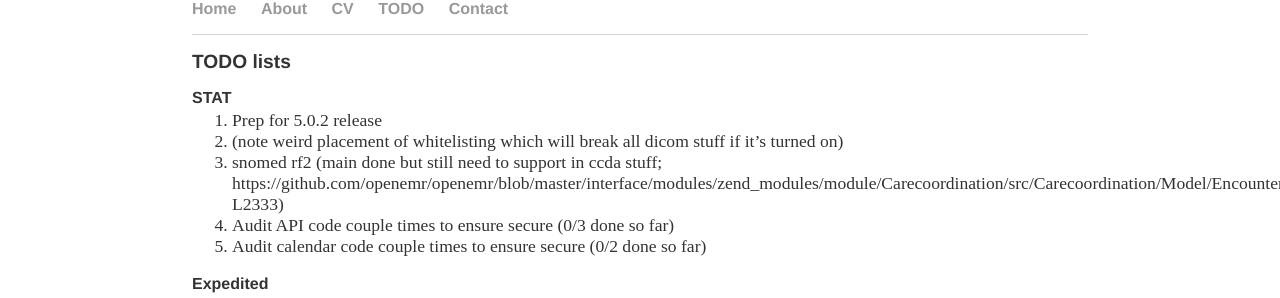
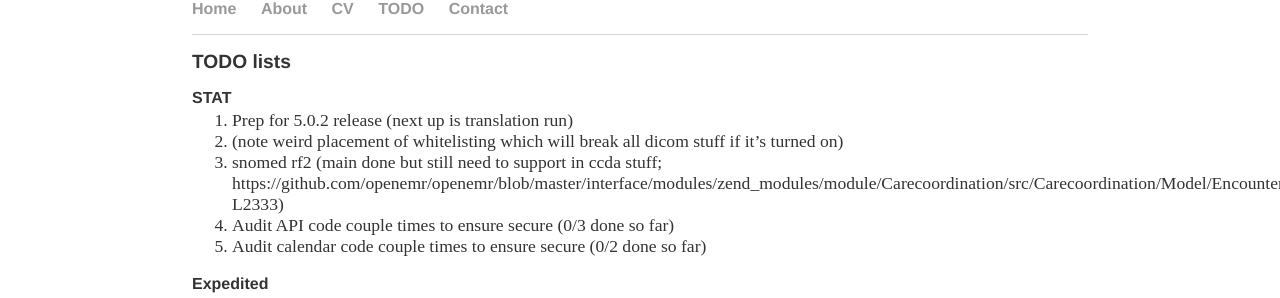
Before and after one commit to bradymiller/bradymiller.github.io, a Jekyll site: the page built from todo/index.md, in a window 1280 px wide. Shown: the part 149-447 px from the top of the page. Built offline with Jekyll 4.4.1, drawn with Linux system fonts in a browser that asks for light colours; our own code applies the rules of GitHub Pages for plain Markdown files.

Commit message:
Update index.md

```diff
--- a/todo/index.md
+++ b/todo/index.md
@@ -4,7 +4,7 @@ layout: default
 ## TODO lists
 
 ### STAT
-1. Prep for 5.0.2 release
+1. Prep for 5.0.2 release (next up is translation run)
 1. (note weird placement of whitelisting which will break all dicom stuff if it's turned on)
 1. snomed rf2 (main done but still need to support in ccda stuff; https://github.com/openemr/openemr/blob/master/interface/modules/zend_modules/module/Carecoordination/src/Carecoordination/Model/EncounterccdadispatchTable.php#L2316-L2333)
 1. Audit API code couple times to ensure secure (0/3 done so far)
```
